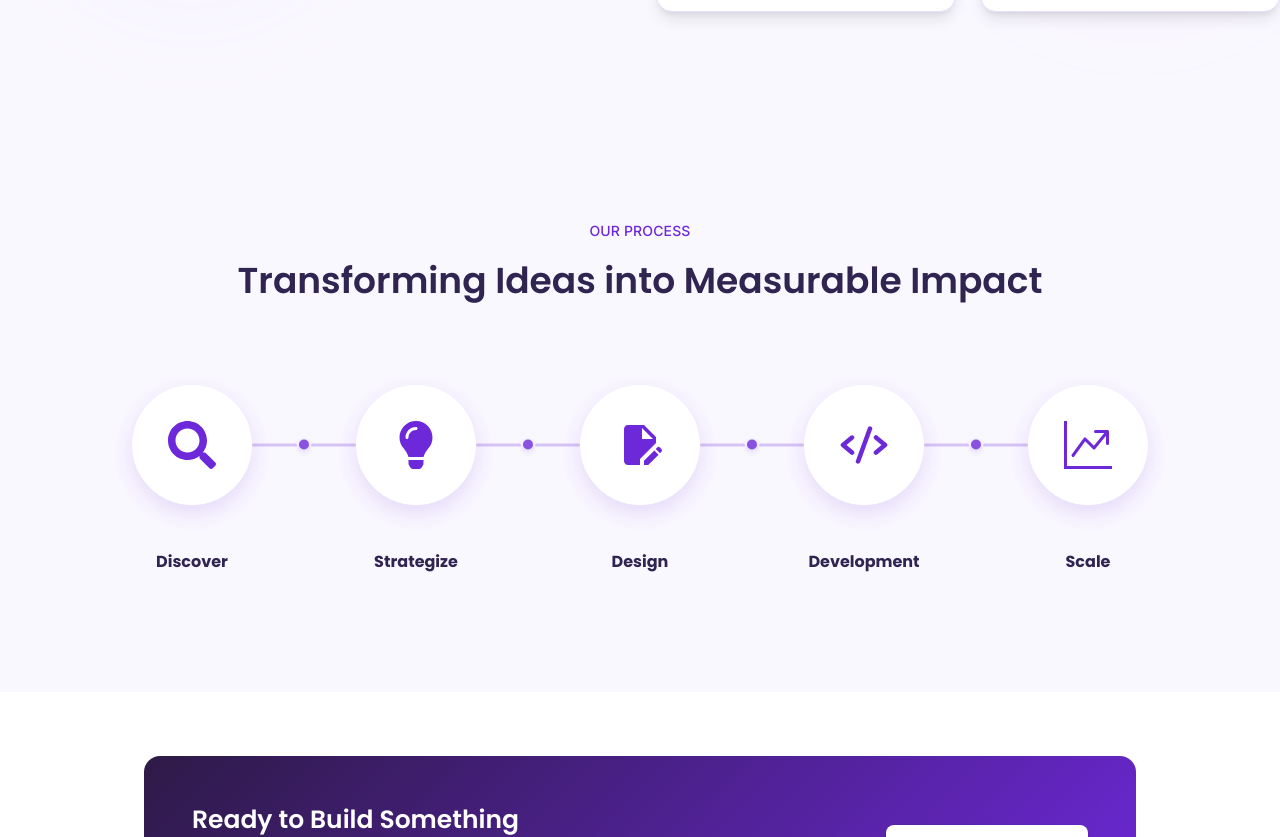
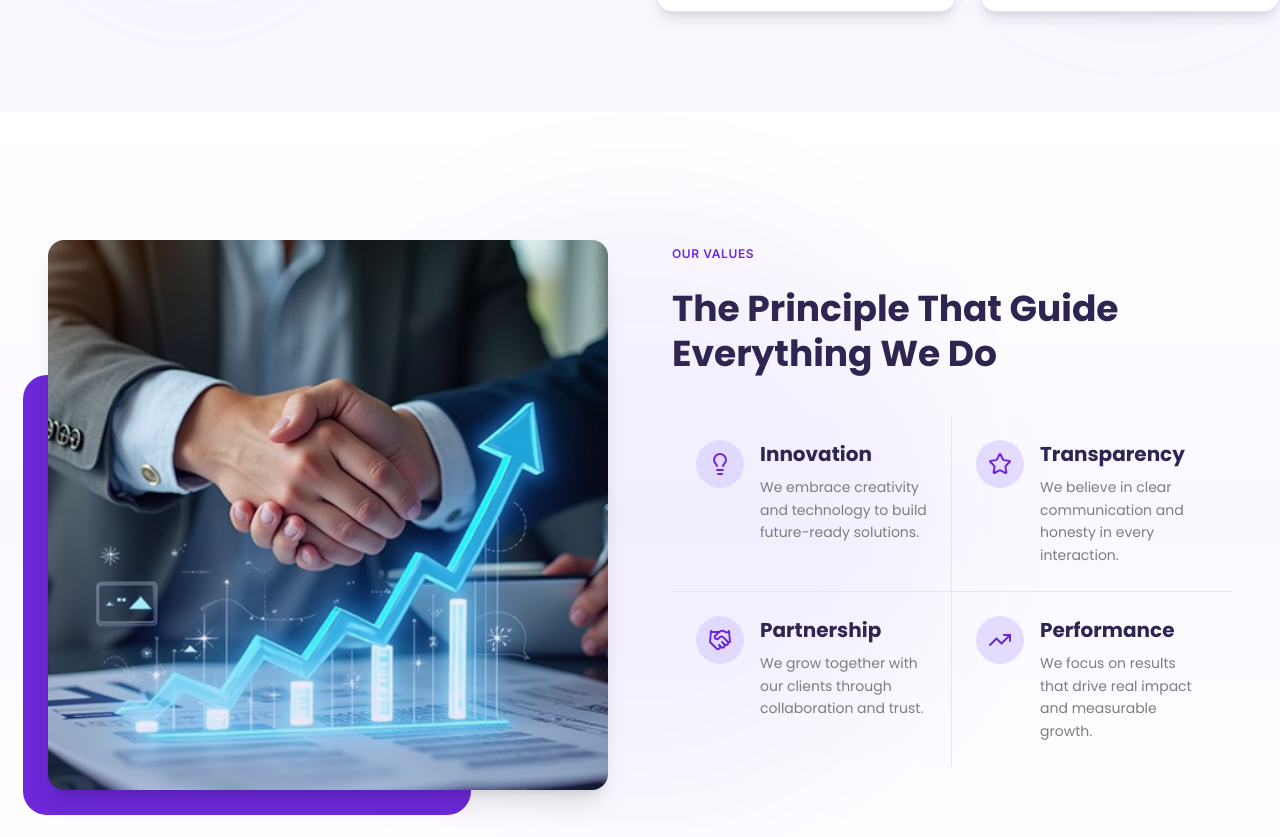
Before and after one commit to FutureAxis/futureaxis-official-web, a Next.js app: page /about in a window 1280 px wide. Shown: the part 1226-2063 px from the top of the page. Built offline with nearby package versions, Linux system fonts and the light colour scheme.

Commit message:
chore: update import path for OurProcess and add ValuesSection to About page

```diff
--- a/app/about/page.tsx
+++ b/app/about/page.tsx
@@ -1,12 +1,14 @@
-import OurProcess from "@/components/sections/Home/OurProcess";
+import OurProcess from "@/components/sections/About/OurProcess";
 import Hero from "@/components/sections/About/Hero";
 import AboutSection from "@/components/sections/About/AboutSection";
+import ValuesSection from "@/components/sections/About/ValuesSection";
 
 export default function Home() {
     return (
         <main className="min-h-screen">
             <Hero />
             <AboutSection />
+            <ValuesSection />
             <OurProcess />
         </main>
     );
```
